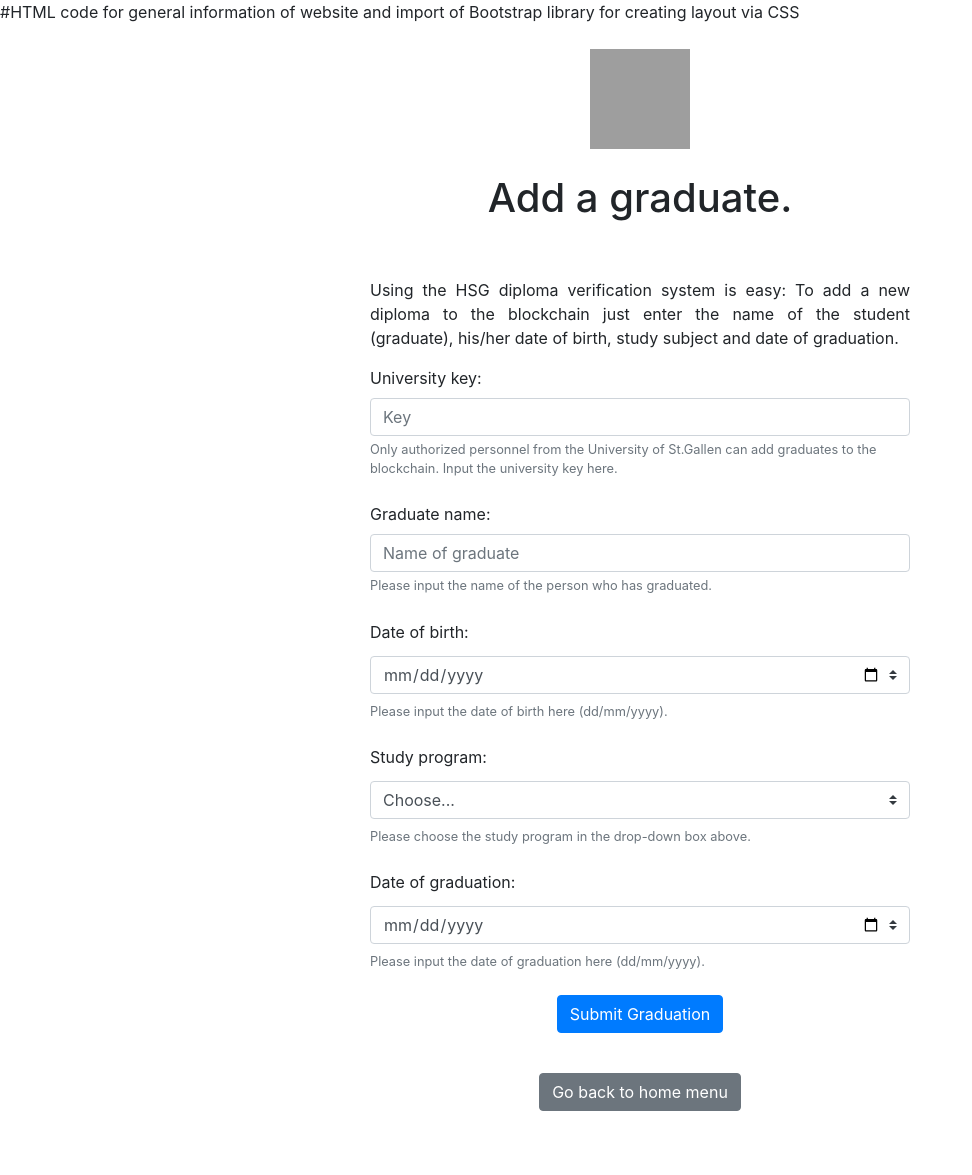
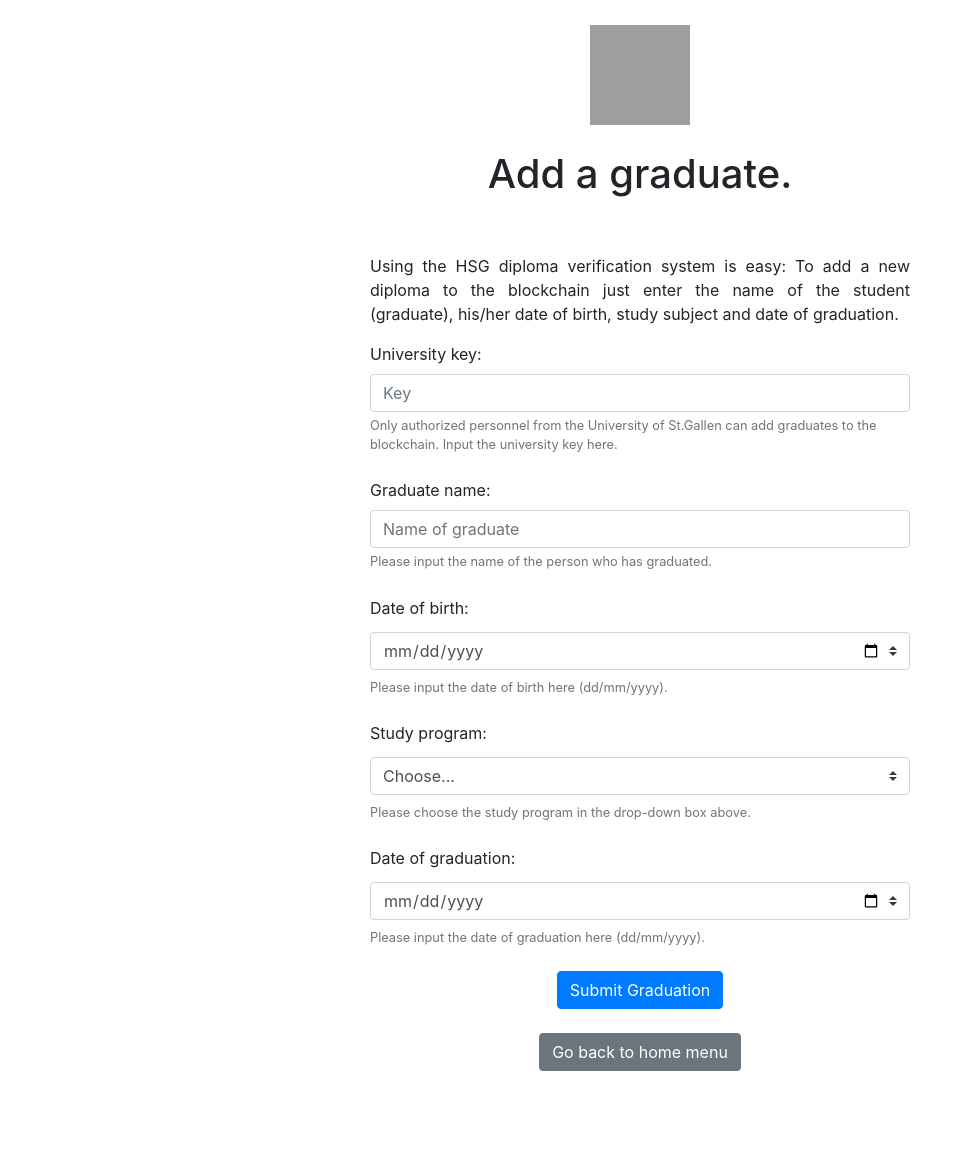
Before and after one commit to Lennart-t/Blockchain, a Flask app: page /addgraduate in a window 1280 px wide. Shown: the whole page, without its empty margins (0-972 px from the left). After the commit the page ends 1071 px from the top, so only its background shows below. Run offline with Flask 2, Linux system fonts and the light colour scheme; some libraries are stand-ins or nearby versions; grey boxes are pictures that could not be loaded.

Commit message:
Update base.html

```diff
--- a/template/base.html
+++ b/template/base.html
@@ -1,4 +1,4 @@
-#HTML code for general information of website and import of Bootstrap library for creating layout via CSS
+<!HTML code for general information of website and import of Bootstrap library for creating layout via CSS>
 
 <!DOCTYPE html>
 <html lang="en" dir="ltr">
```
